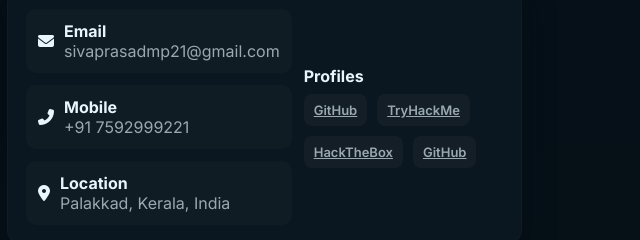
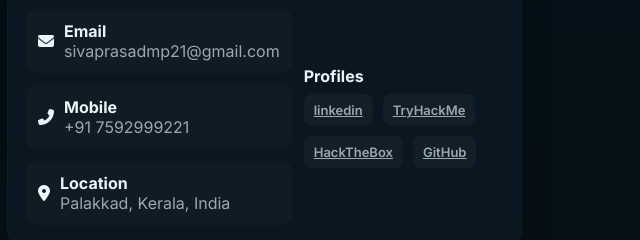
Before and after one commit to Sivaprasad-MP/my-profile, a plain HTML site: page index.html in a window 1280 px wide. Shown: the part 1751-1991 px from the top of the page, 640-1280 px from the left. Drawn offline with nearby package versions, Linux system fonts and the light colour scheme.

Commit message:
Update index.html

```diff
--- a/index.html
+++ b/index.html
@@ -337,7 +337,7 @@
       <div>
         <strong>Profiles</strong>
         <div style="margin-top:8px" class="skills-list">
-          <a class="skill" href="https://linkedin.com/in/sivaprasad-mp" target="_blank">GitHub</a>
+          <a class="skill" href="https://linkedin.com/in/sivaprasad-mp" target="_blank">linkedin</a>
           <a class="skill" href="https://tryhackme.com/p/SivaprasadMP" target="_blank">TryHackMe</a>
           <a class="skill" href="https://app.hackthebox.com/profile/1137416" target="_blank">HackTheBox</a>
           <a class="skill" href="https://github.com/sivaprasad-mp" target="_blank">GitHub</a>
```
